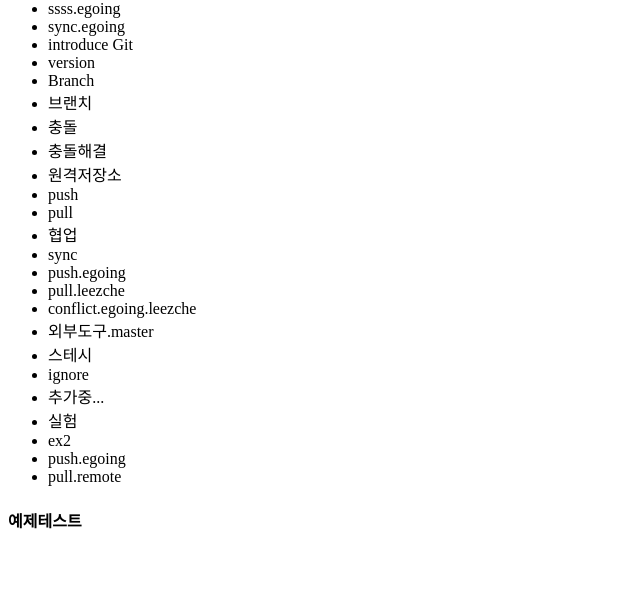
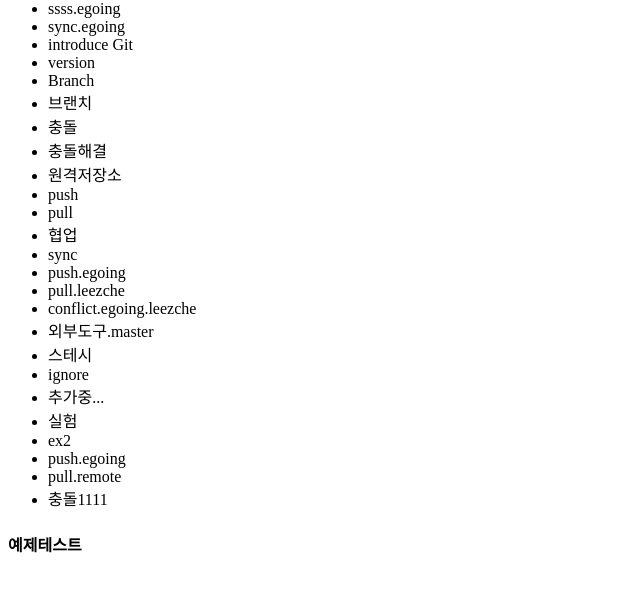
Before and after one commit to jt01052552295/open_git_test, a plain HTML site: page index.html in a window 1280 px wide. Shown: the part 66-658 px from the top of the page, without its empty margins (0-640 px from the left). Drawn offline with Linux system fonts and the light colour scheme.

Commit message:
confi add

```diff
--- a/index.html
+++ b/index.html
@@ -32,6 +32,7 @@
             <li>ex2</li>
             <li>push.egoing</li>
             <li>pull.remote</li>
+            <li>충돌1111</li>
         </ul>
         <footer>
         <h4>예제테스트</h4>
```
